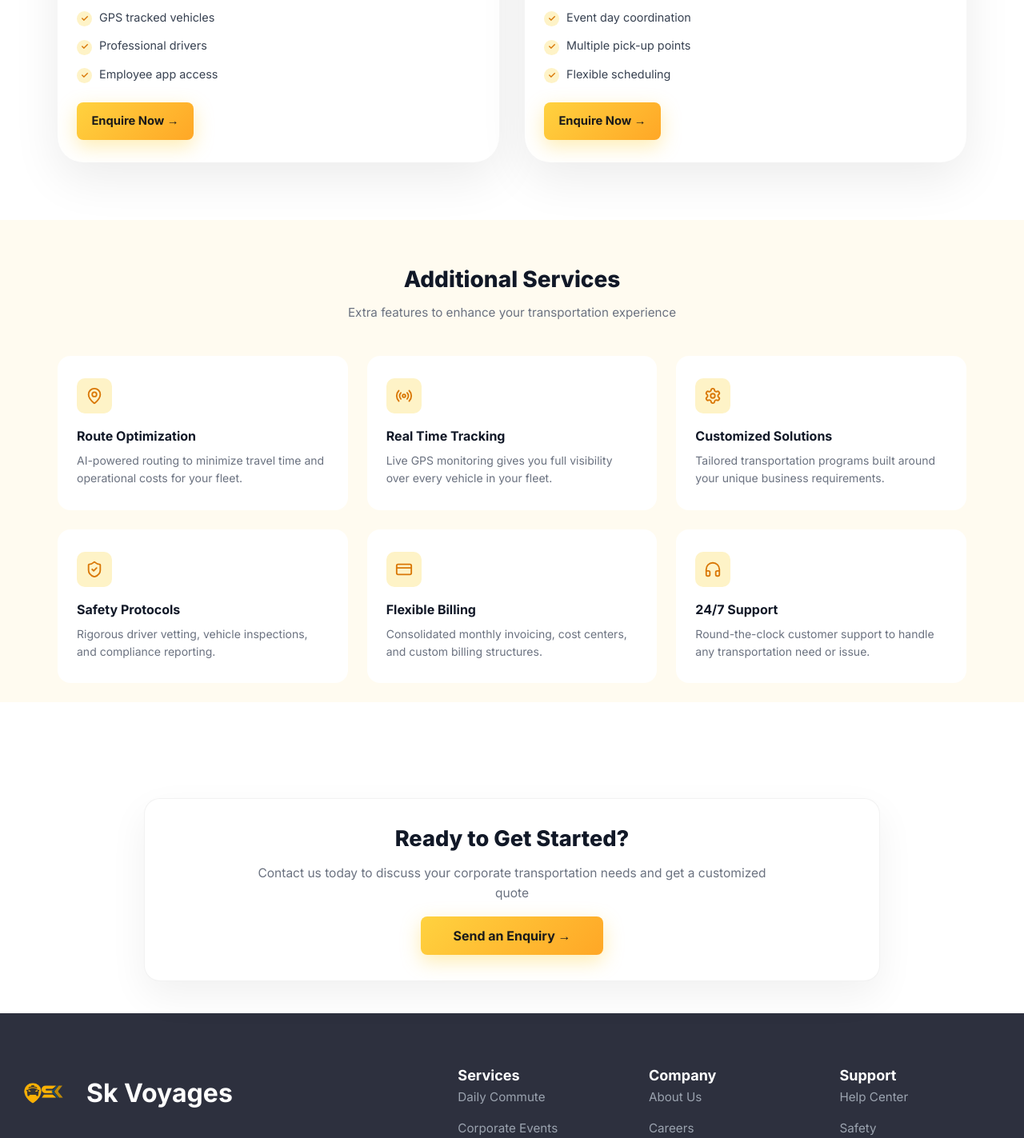
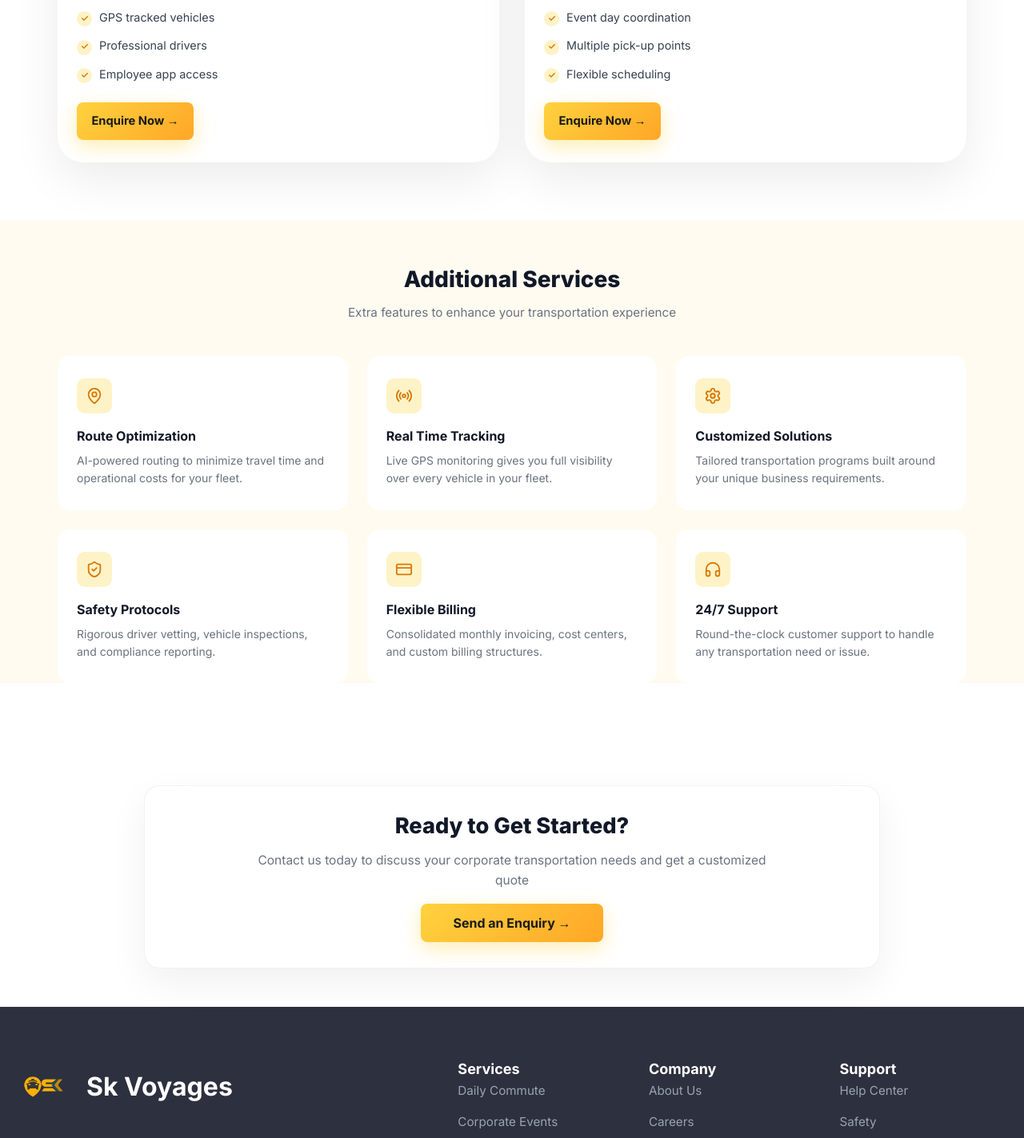
Before and after one commit to Rohithakur027/Sk_Travel_landing_page, a Next.js app: page /services in a window 1280 px wide. Shown: the part 1961-3384 px from the top of the page at 80% size. Built offline with nearby package versions, Linux system fonts and the light colour scheme.

Commit message:
fixed the ui

```diff
--- a/components/features/FeaturesPage.tsx
+++ b/components/features/FeaturesPage.tsx
@@ -22,7 +22,7 @@ const sectionTitleClassName = 'text-[30px] font-extrabold leading-[1.12] text-[#
 export default function FeaturesPage() {
   return (
     <section className="bg-white">
-      <div className="flex min-h-[480px] w-screen items-start justify-center bg-[#2d3142] px-4 pb-12 pt-[calc(var(--navbar-height)+2rem)] text-center max-md:min-h-0 max-md:px-6 md:items-center md:py-8 md:pt-[calc(var(--navbar-height)+4rem)]">
+      <div className="flex min-h-[480px] w-screen items-start justify-center bg-[#2d3142] px-4 pb-12 pt-[calc(var(--navbar-height)+2rem)] text-center max-md:min-h-0 max-md:px-6 md:min-h-[600px] md:items-center md:py-8 md:pt-[calc(var(--navbar-height)+4rem)]">
         <div>
           <Pill className="mb-8">Platform Features</Pill>
           <h1 className="m-0 font-heading text-[2.25rem] font-black leading-[1.2] tracking-[-0.02em] text-white md:text-[4.5rem] md:leading-[1.1]">
--- a/components/home/CorporateSection.tsx
+++ b/components/home/CorporateSection.tsx
@@ -14,7 +14,7 @@ export default function CorporateSection() {
     <section id="about" className="bg-[rgb(253,255,255)] py-16 md:py-28">
       <div className="mx-auto grid w-full max-w-[1600px] grid-cols-1 items-center gap-8 px-6 lg:grid-cols-2 lg:gap-12 lg:px-8">
         <div className="relative">
-          <div className="relative h-[22rem] w-full overflow-hidden rounded-3xl md:h-[30rem] lg:h-[35rem]">
+          <div className="relative aspect-[4/3] w-full overflow-hidden rounded-3xl">
             <Image
               src="/images/cardriver.png"
               alt="SK Voyages driver"
--- a/components/services/ServicesSection.tsx
+++ b/components/services/ServicesSection.tsx
@@ -187,7 +187,7 @@ export default function ServicesSection() {
 
         <div className="bg-[#FFFBF0]">
           <div className={containerClassName}>
-            <div className="px-0 pb-6 pt-14 text-center">
+            <div className="px-0 pb-0 pt-14 text-center">
               <h3 className="mb-[0.6rem] text-[1.75rem] font-extrabold text-[#111827]">
                 Additional Services
               </h3>
@@ -218,7 +218,7 @@ export default function ServicesSection() {
         </div>
       </section>
 
-      <section id="cta" className="flex min-h-0 items-center justify-center bg-white px-8 py-10 max-md:px-4">
+      <section id="cta" className="flex min-h-0 items-center justify-center bg-white px-8 py-12 max-md:px-4">
         <div className="mx-auto w-full max-w-[920px] rounded-[20px] border border-black/5 bg-white px-7 py-8 text-center shadow-[0_18px_48px_rgba(0,0,0,0.06)]">
           <h3 className="mb-3 text-[1.7rem] font-extrabold text-[#111827]">
             Ready to Get Started?
```
Also changed, not shown: public/images/shuttleserviceupdated.png (added), public/logofinal.png (added).
